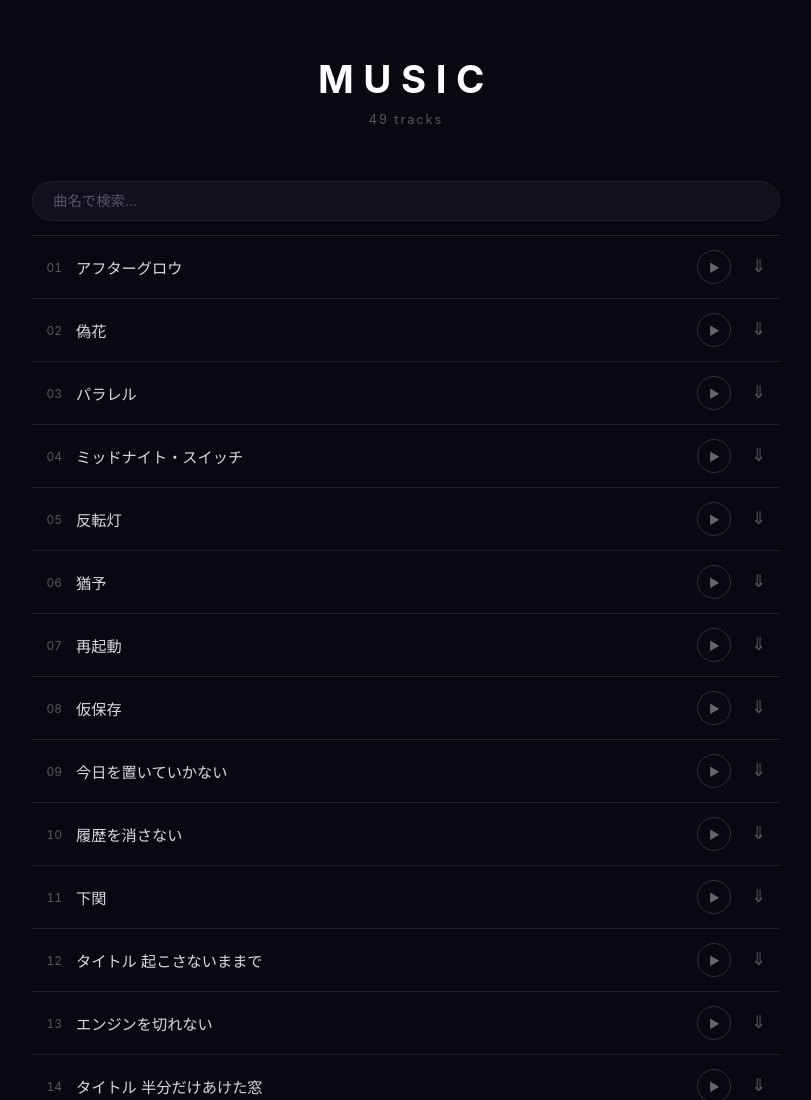
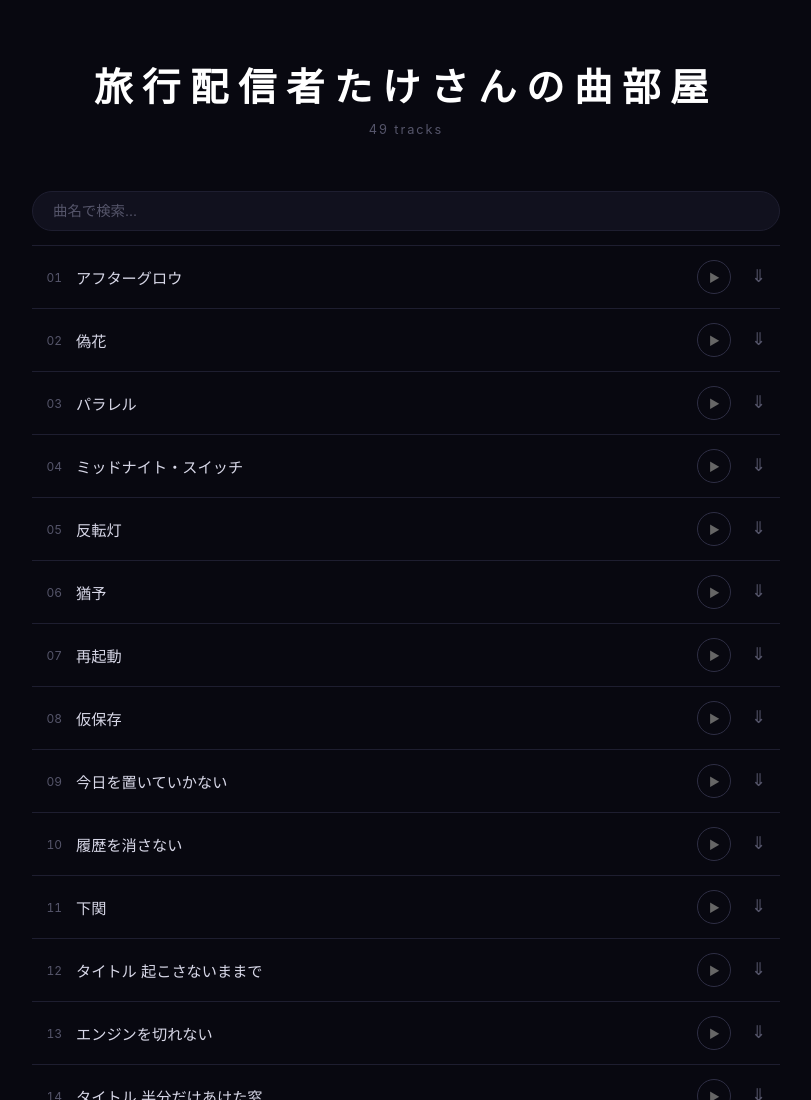
Before and after one commit to takeshimonoseki/music, a plain HTML site: page index.html in a window 1280 px wide. Shown: the top 1100 px of the page, without its empty margins (234-1045 px from the left). Drawn offline with Linux system fonts and the light colour scheme; no server answers.

Commit message:
update site title

```diff
--- a/index.html
+++ b/index.html
@@ -3,8 +3,7 @@
 <head>
   <meta charset="UTF-8">
   <meta name="viewport" content="width=device-width, initial-scale=1.0">
-  <!-- サイトタイトルはここを変える -->
-  <title>MUSIC</title>
+  <title>旅行配信者たけさんの曲部屋</title>
   <style>
     *, *::before, *::after { box-sizing: border-box; margin: 0; padding: 0; }
 
@@ -209,8 +208,7 @@
 <body>
 
 <header>
-  <!-- ↓ ここを好きなタイトルに変えてください -->
-  <h1 class="site-title">MUSIC</h1>
+  <h1 class="site-title">旅行配信者たけさんの曲部屋</h1>
   <p class="site-subtitle" id="subtitle">— — —</p>
 </header>
 
```
